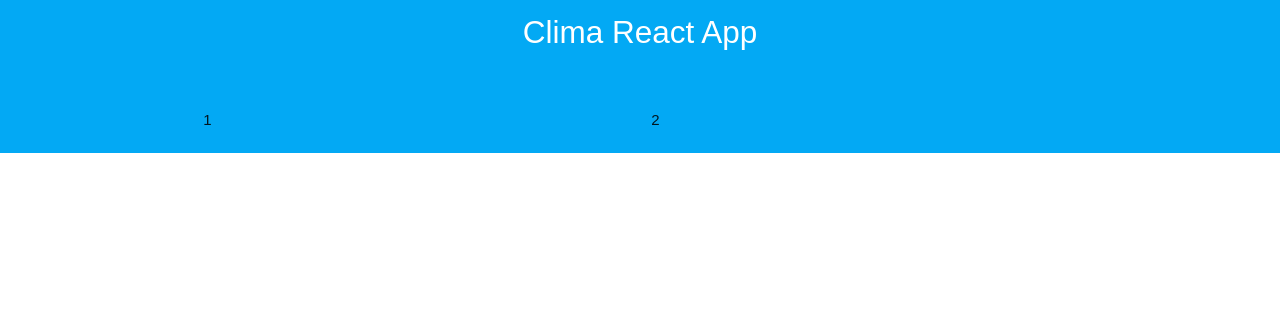
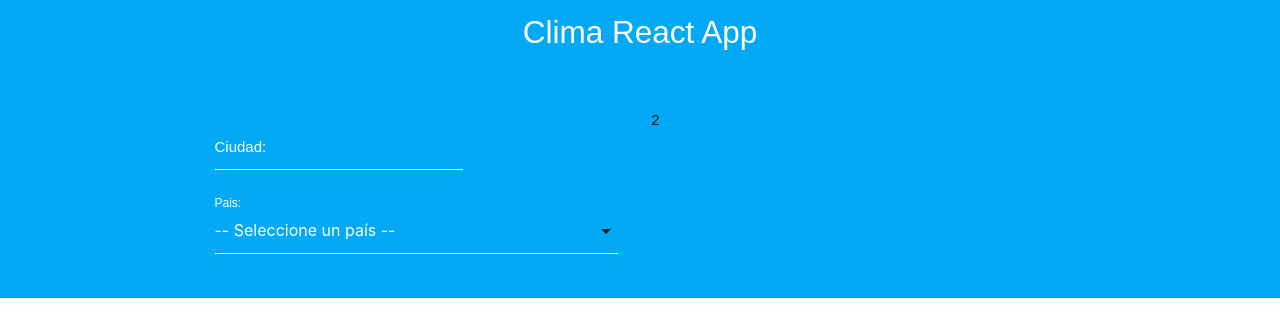
Before and after one commit to itsnou/ClimaReact, a React (Create React App) app: page / in a window 1280 px wide. Shown: the top 336 px of the page. Built offline with nearby package versions, Linux system fonts and the light colour scheme.

Commit message:
agregando paises

```diff
--- a/src/App.js
+++ b/src/App.js
@@ -1,5 +1,7 @@
 import React, {Fragment} from 'react';
 import Header from './components/Header';
+import Formulario from './components/Formulario';
+
 
 function App() {
   return (
@@ -11,7 +13,7 @@ function App() {
         <div className="container">
           <div className="row">
             <div className="col m6 s12">
-              1
+              <Formulario/>
             </div>
             <div className="col m6 s12">
               2
--- /dev/null
+++ b/src/components/Formulario.js
@@ -0,0 +1,39 @@
+import React, {useState} from 'react';
+
+const Formulario = () =>{
+
+    // state del formulario
+
+    return(
+        <form>
+            <div className="input-field col 12">
+                <input
+                    type="text"
+                    name="ciudad"
+                    id="ciudad"
+                />
+
+                <label htmlFor="ciudad">Ciudad: </label>
+            </div>
+
+            <div className="input-field col s12">
+                <select
+                    name="pais"
+                    id="pais"
+                >
+                    <option value="">-- Seleccione un país --</option>
+                    <option value="US">Estados Unidos</option>
+                    <option value="MX">México</option>
+                    <option value="AR">Argentina</option>
+                    <option value="CO">Colombia</option>
+                    <option value="CR">Costa Rica</option>
+                    <option value="ES">España</option>
+                    <option value="PE">Perú</option>
+                </select>
+                <label htmlFor="pais">Pais: </label>
+            </div>
+        </form>
+    );
+}
+
+export default Formulario;
--- a/src/index.css
+++ b/src/index.css
@@ -10,6 +10,32 @@ nav .brand-logo {
   position: relative;
 }
 
+.input-field label {
+  color: white;
+}
+
+.input-field input[type=text]:focus + label {
+  color: white;
+}
+
+.input-field input[type=text]:focus {
+  border-bottom: 1px solid white;
+  box-shadow: 0 1px 0 0 #000;
+}
+
+input[type=text]:not(.browser-default) {
+  border-bottom: 1px solid white;
+  color: white;
+}
+input[type=text]:not(.browser-default):focus:not([readonly]) {
+  border-bottom: 1px solid white;
+  -webkit-box-shadow: 0 1px 0 0 white;
+  box-shadow: 0 1px 0 0 white;
+}
+input[type=text]:not(.browser-default):focus:not([readonly]) + label {
+  color: white;
+}
+
 .contenedor-form {
   padding: 3rem 0 1px 0;
   background-color: #03a9f4;
```
